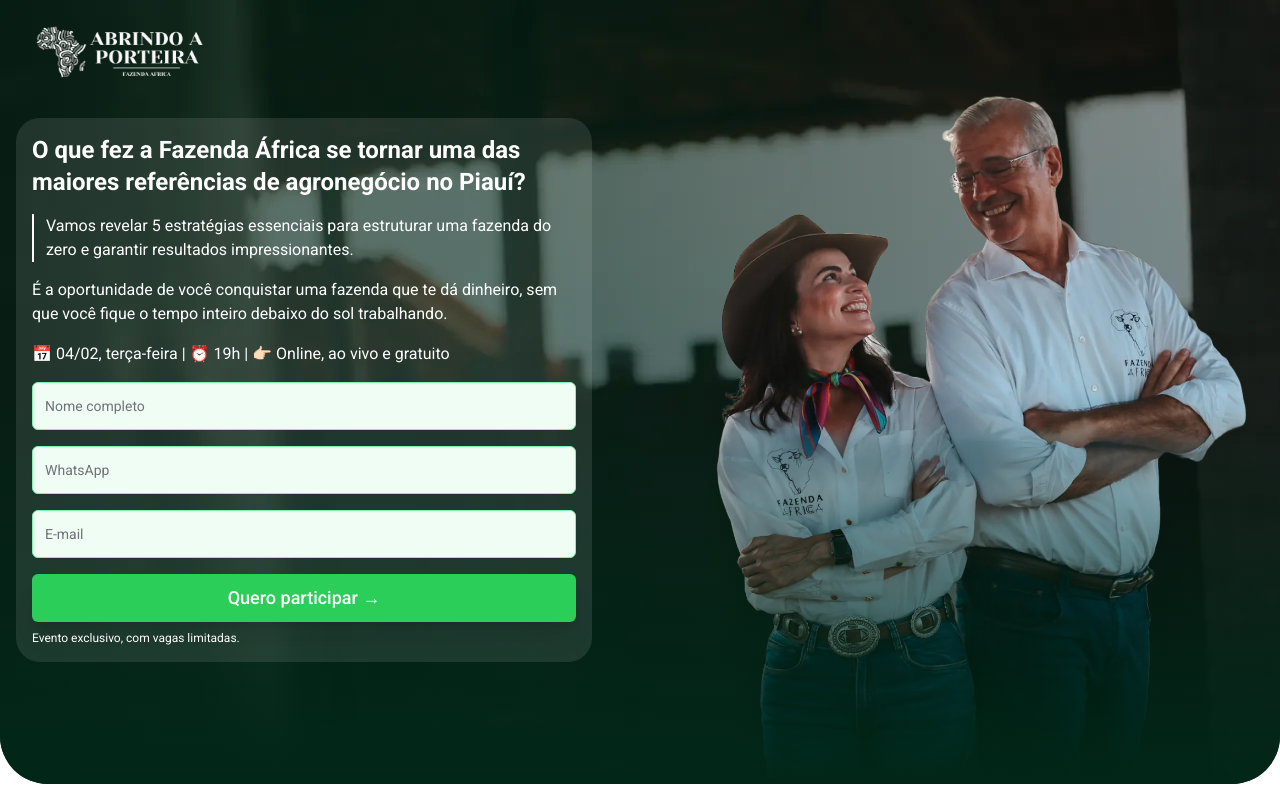
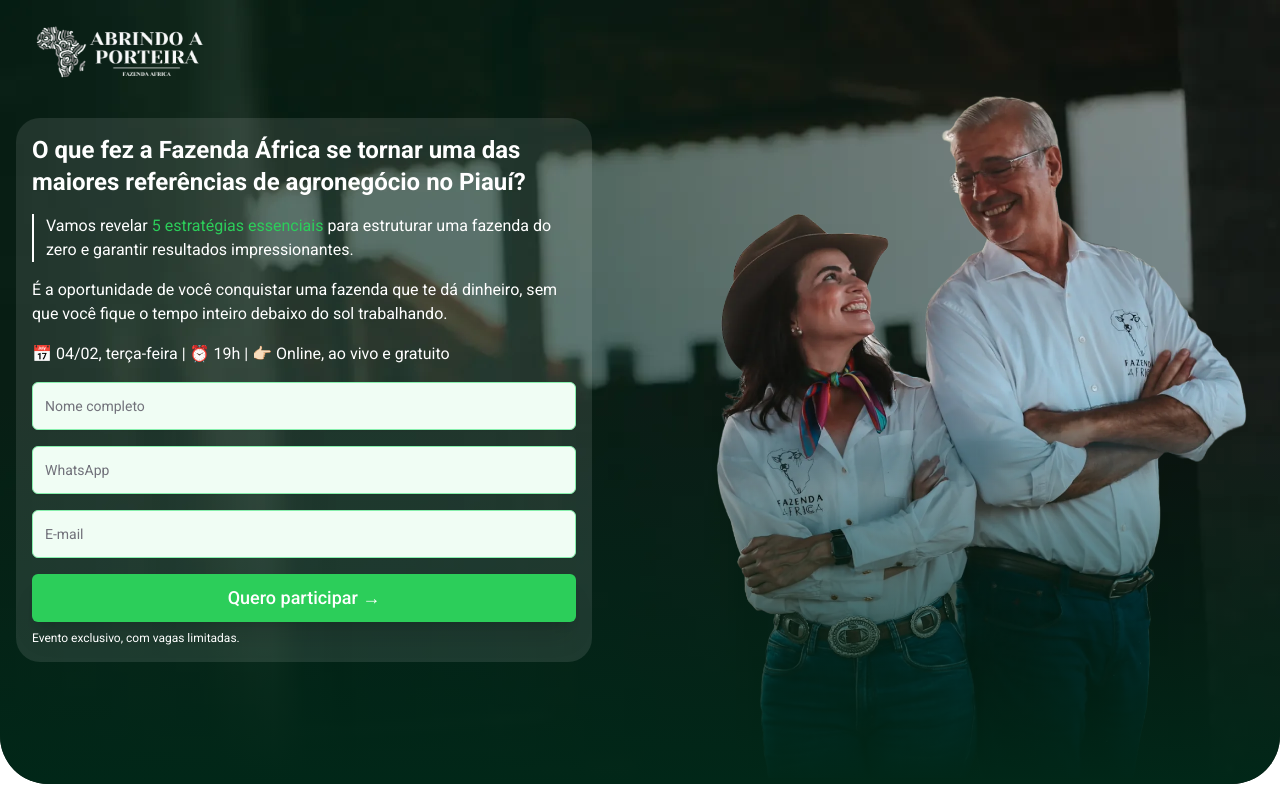
Before and after one commit to zabuzadev/LCMT-ABP2-ROSSANA2, a Next.js app: page /abrindoaporteira-org in a window 1280 px wide. Shown: the top 800 px of the page. Built offline with nearby package versions, Linux system fonts and the light colour scheme.

Commit message:
Highlight key strategies in subtitle for improved emphasis

```diff
--- a/src/app/abrindoaporteira-org/page.tsx
+++ b/src/app/abrindoaporteira-org/page.tsx
@@ -15,7 +15,7 @@
         title="O que fez a Fazenda África se tornar uma das maiores referências de agronegócio no Piauí?"
         subtitle={
           <>
-            Vamos revelar 5 estratégias essenciais para estruturar uma fazenda do zero e garantir resultados impressionantes.
+            Vamos revelar <span className="text-[#2cce5a]">5 estratégias essenciais</span> para estruturar uma fazenda do zero e garantir resultados impressionantes.
           </>
         }
       />
```
